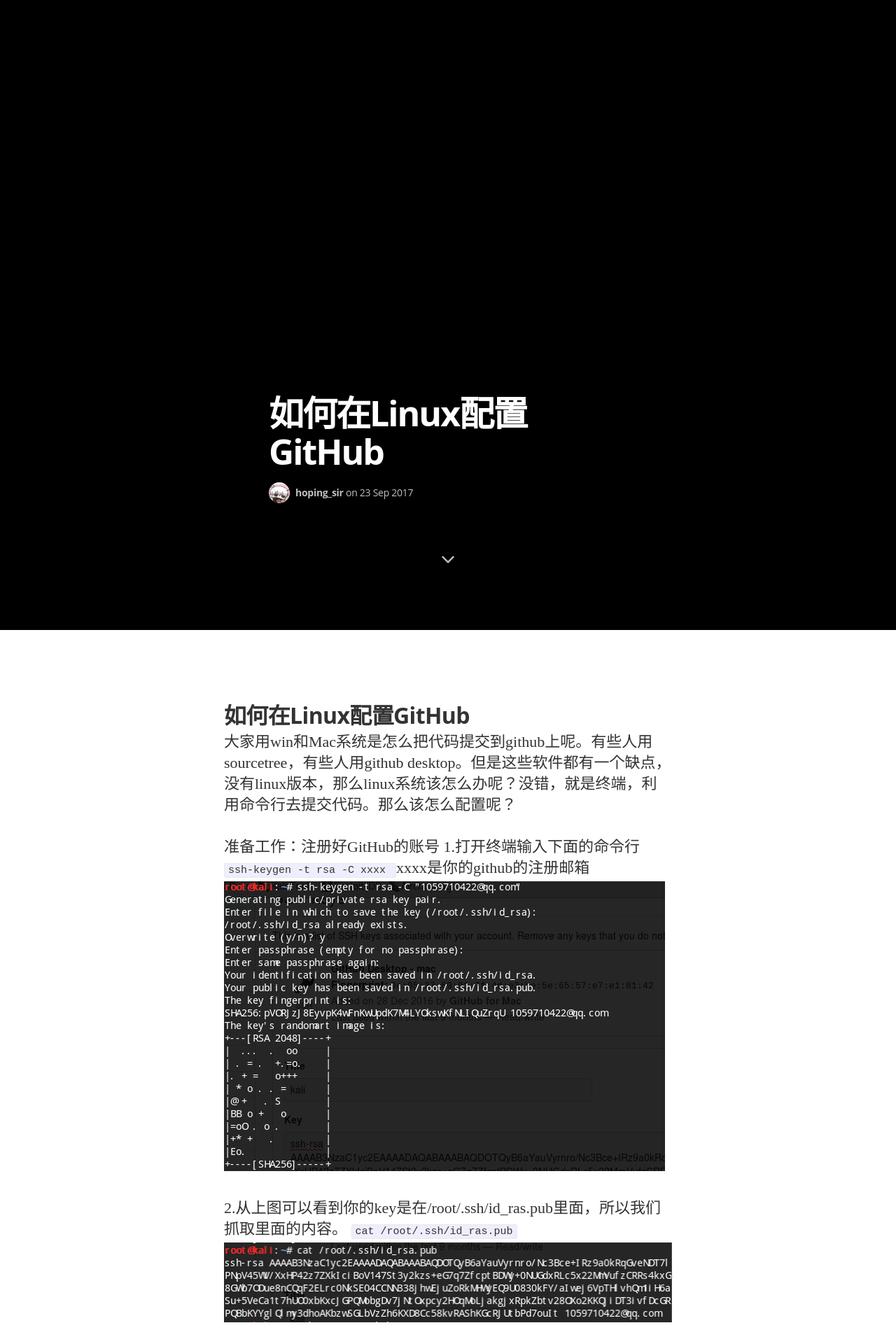
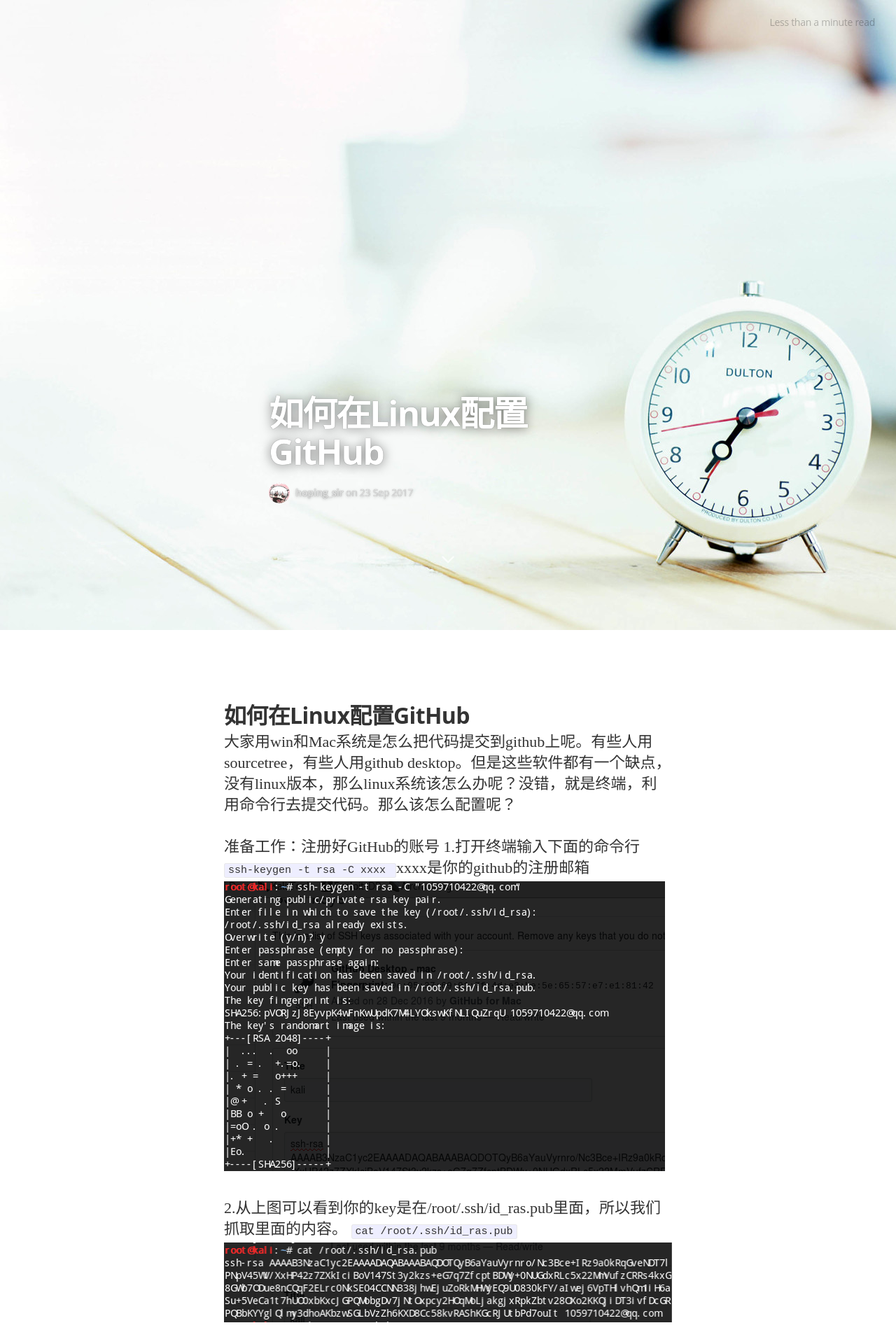
Before and after one commit to BlankSpace007/BlankSpace007.github.io, a Jekyll site: the page built from _posts/2017-09-23-如何在Linux配置GitHub.md, in a window 1280 px wide. Shown: the top 1920 px of the page at 70% size. Built offline with Jekyll 4.4.1, drawn with Linux system fonts in a browser that asks for light colours; nearby versions of some CDN libraries; some web fonts are replaced.

Commit message:
修改图片

```diff
--- a/_posts/2017-09-23-如何在Linux配置GitHub.md
+++ b/_posts/2017-09-23-如何在Linux配置GitHub.md
@@ -4,7 +4,7 @@
 date:   2017-09-23 16:35:55
 categories: mediator feature
 tags: featured
-image: /assets/article_images/2016-09-23/pic.jpg
+image:  /assets/article_images/2016-01-15/pic.jpg
 ---
 
 # 如何在Linux配置GitHub
```
